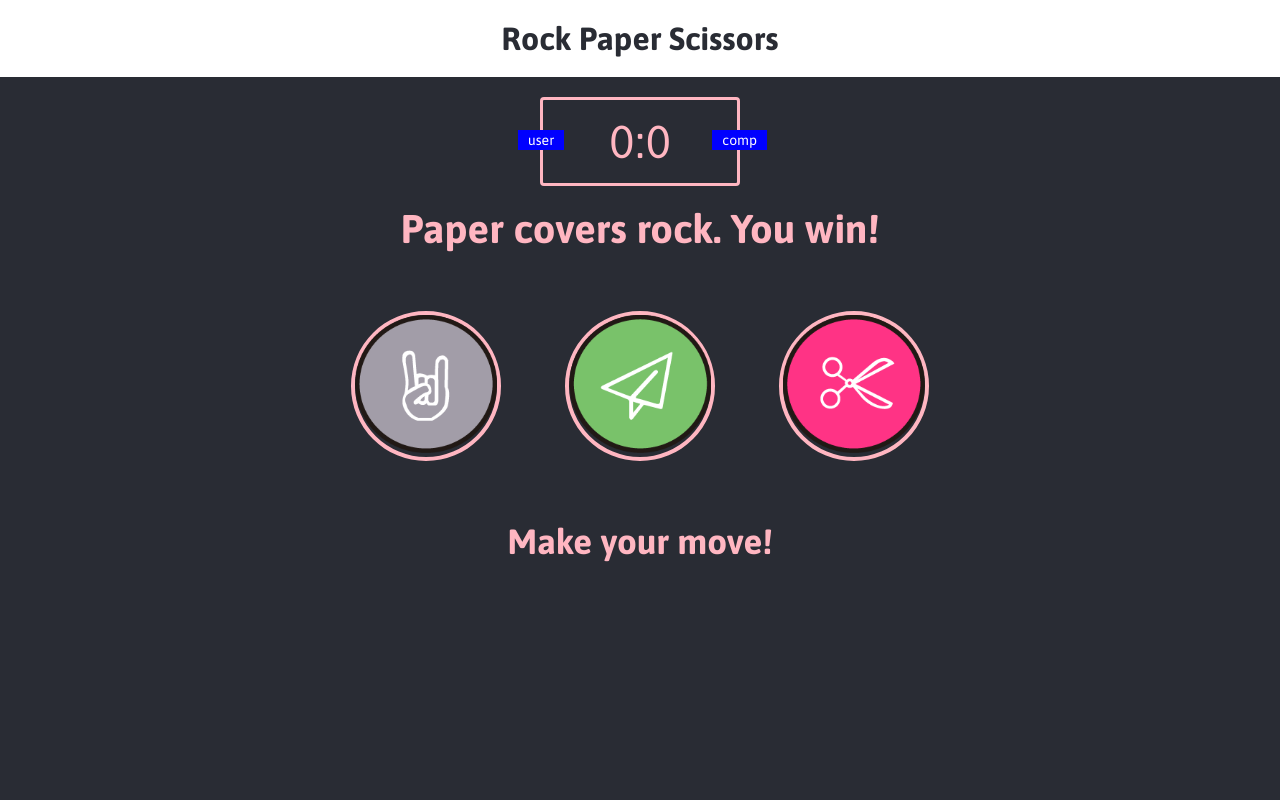
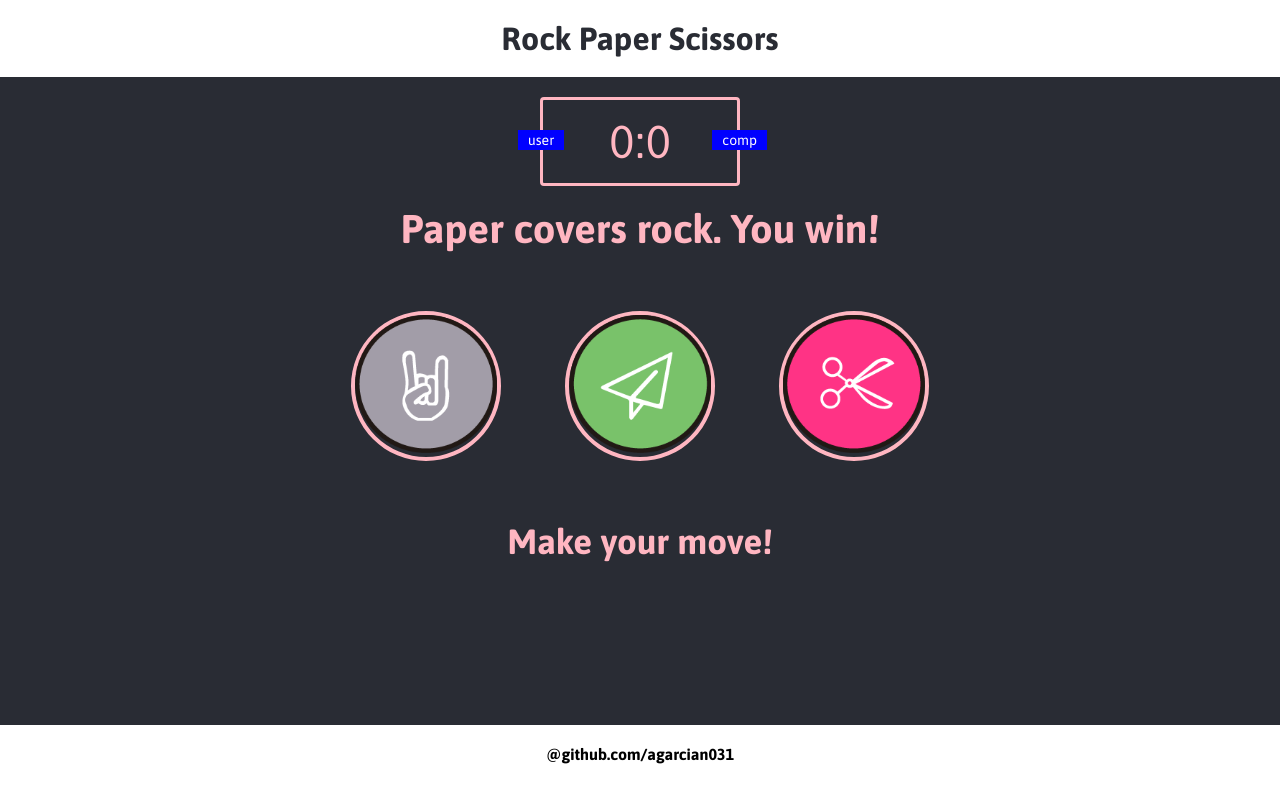
Before and after one commit to agarcian031/rps-game, a plain HTML site: page index.html in a window 1280 px wide. Drawn offline with Linux system fonts and the light colour scheme.

Commit message:
Add footer and style to footer tags

```diff
--- a/index.html
+++ b/index.html
@@ -41,6 +41,10 @@
     <!-- USER PROMPT -->
     <p id="action-message">Make your move!</p>
 
+    <!-- FOOTER -->
+    <footer>
+        <p>@github.com/agarcian031</p>
+    </footer>
 
 
 </body>
--- a/styles.css
+++ b/styles.css
@@ -106,3 +106,20 @@ img {
     font-size: 35px;
     margin-top: 20px;
 }
+
+/* FOOTER */
+footer {
+    background: white;
+    /* padding: 20px;   */
+    position: absolute;
+    bottom: 0;
+    width: 100%;
+    height: 75px;
+}
+
+footer > p {
+    text-align: center;
+    font-weight: bold;
+    font-family: Asap, sans-serif;
+    margin: 20px;
+}
```
